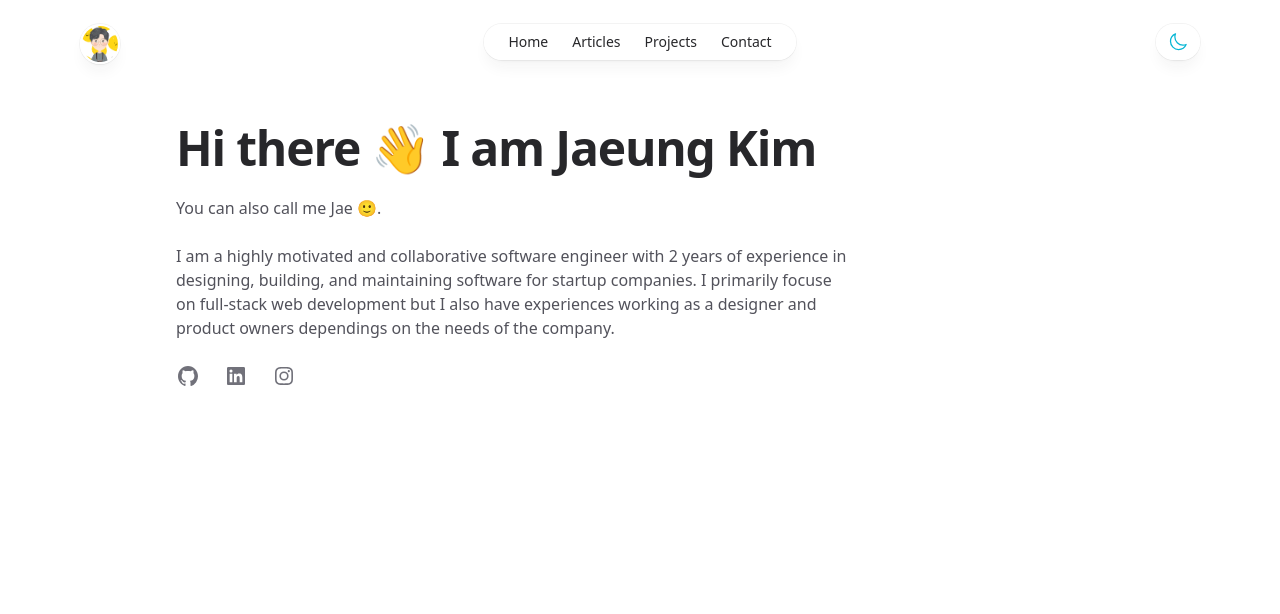
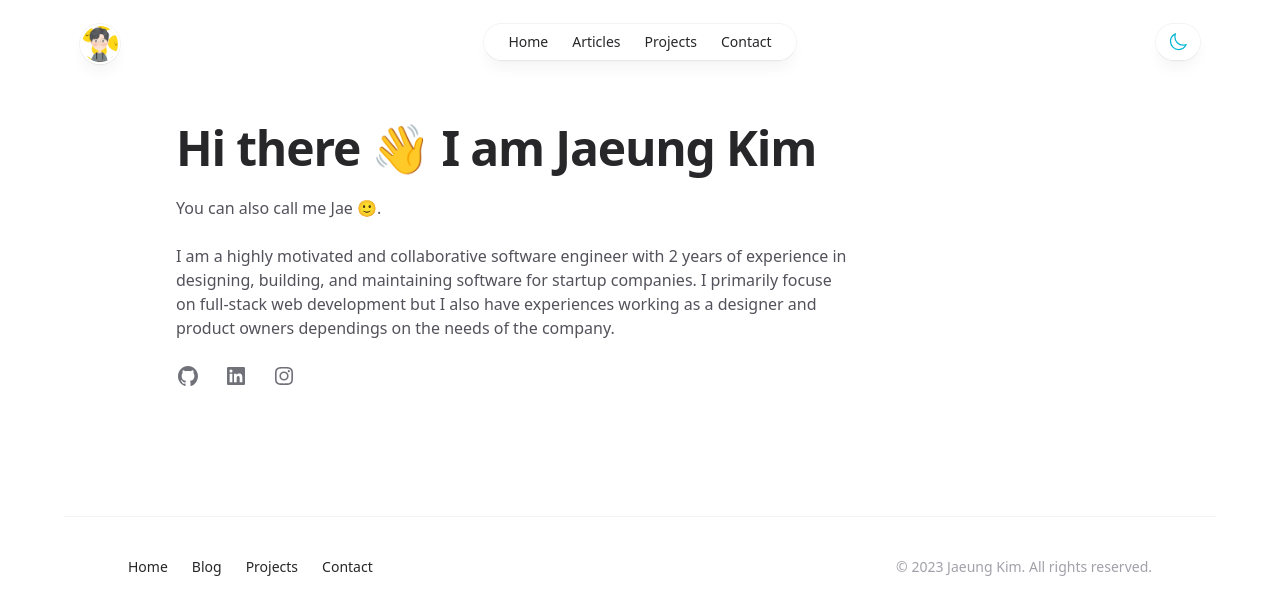
Before and after one commit to jaeungkim/portfolio-website-nextjs, a Next.js app: page / in a window 1280 px wide. Shown: the top 614 px of the page. Built offline with nearby package versions, Linux system fonts and the light colour scheme.

Commit message:
230306 03:18pm

```diff
--- /dev/null
+++ b/components/Footer.tsx
@@ -0,0 +1,51 @@
+import { useMemo } from "react";
+
+const menuItems = [
+  { label: "Home", url: "/" },
+  { label: "Blog", url: "/blog" },
+  { label: "Projects", url: "/projects" },
+  { label: "Contact", url: "/contact" },
+];
+
+const Footer = () => {
+  const menu = useMemo(
+    () => (
+      <div className="flex gap-6 text-sm font-medium text-zinc-800 dark:text-zinc-200">
+        {menuItems.map((item) => (
+          <a
+            key={item.url}
+            className="transition hover:text-cyan-500 dark:hover:text-cyan-400"
+            href={item.url}
+          >
+            {item.label}
+          </a>
+        ))}
+      </div>
+    ),
+    []
+  );
+
+  return (
+    <footer className="mt-32">
+      <div className="sm:px-8">
+        <div className="mx-auto max-w-7xl lg:px-8">
+          <div className="border-t border-zinc-100 pt-10 pb-16 dark:border-zinc-700/40">
+            <div className="relative px-4 sm:px-8 lg:px-12">
+              <div className="mx-auto max-w-2xl lg:max-w-5xl">
+                <div className="flex flex-col items-center justify-between gap-6 sm:flex-row">
+                  {menu}
+                  <p className="text-sm text-zinc-400 dark:text-zinc-500">
+                    © {new Date().getFullYear()} Jaeung Kim. All rights
+                    reserved.
+                  </p>
+                </div>
+              </div>
+            </div>
+          </div>
+        </div>
+      </div>
+    </footer>
+  );
+};
+
+export default Footer;
--- a/components/Navbar.tsx
+++ b/components/Navbar.tsx
@@ -14,8 +14,8 @@ import { useTheme } from "next-themes";
 const navigation = [
   { name: "Home", href: "/", current: true },
   { name: "Articles", href: "/blog", current: false },
-  { name: "Projects", href: "#", current: false },
-  { name: "Contact", href: "#", current: false },
+  { name: "Projects", href: "/projects", current: false },
+  { name: "Contact", href: "/contact", current: false },
 ];
 export default function Navbar() {
   let [isOpen, setIsOpen] = useState(false);
--- a/components/shared/layout.tsx
+++ b/components/shared/layout.tsx
@@ -2,6 +2,7 @@ import Head from "next/head";
 import styles from "./layout.module.css";
 import Header from "../Header";
 import { Fragment } from "react";
+import Footer from "../Footer";
 
 export const siteTitle = "Jaeung Kim Portfolio Website";
 
@@ -40,6 +41,7 @@ export default function Layout({
           </div>
         </main>
       </div>
+      <Footer />
     </Fragment>
   );
 }
--- /dev/null
+++ b/pages/contact.tsx
@@ -0,0 +1,9 @@
+import Layout from "../components/shared/layout";
+
+export default function Contact() {
+  return (
+    <Layout>
+      <p>Contact</p>
+    </Layout>
+  );
+}
--- a/pages/posts/[id].tsx
+++ b/pages/posts/[id].tsx
@@ -35,9 +35,9 @@ export default function Post({
         >
           <path
             d="M7.25 11.25 3.75 8m0 0 3.5-3.25M3.75 8h8.5"
-            stroke-width="1.5"
-            stroke-linecap="round"
-            stroke-linejoin="round"
+            strokeWidth="1.5"
+            strokeLinecap="round"
+            strokeLinejoin="round"
           ></path>
         </svg>
       </button>
--- /dev/null
+++ b/pages/projects.tsx
@@ -0,0 +1,9 @@
+import Layout from "../components/shared/layout";
+
+export default function Projects() {
+  return (
+    <Layout>
+      <p>Projects</p>
+    </Layout>
+  );
+}
```
